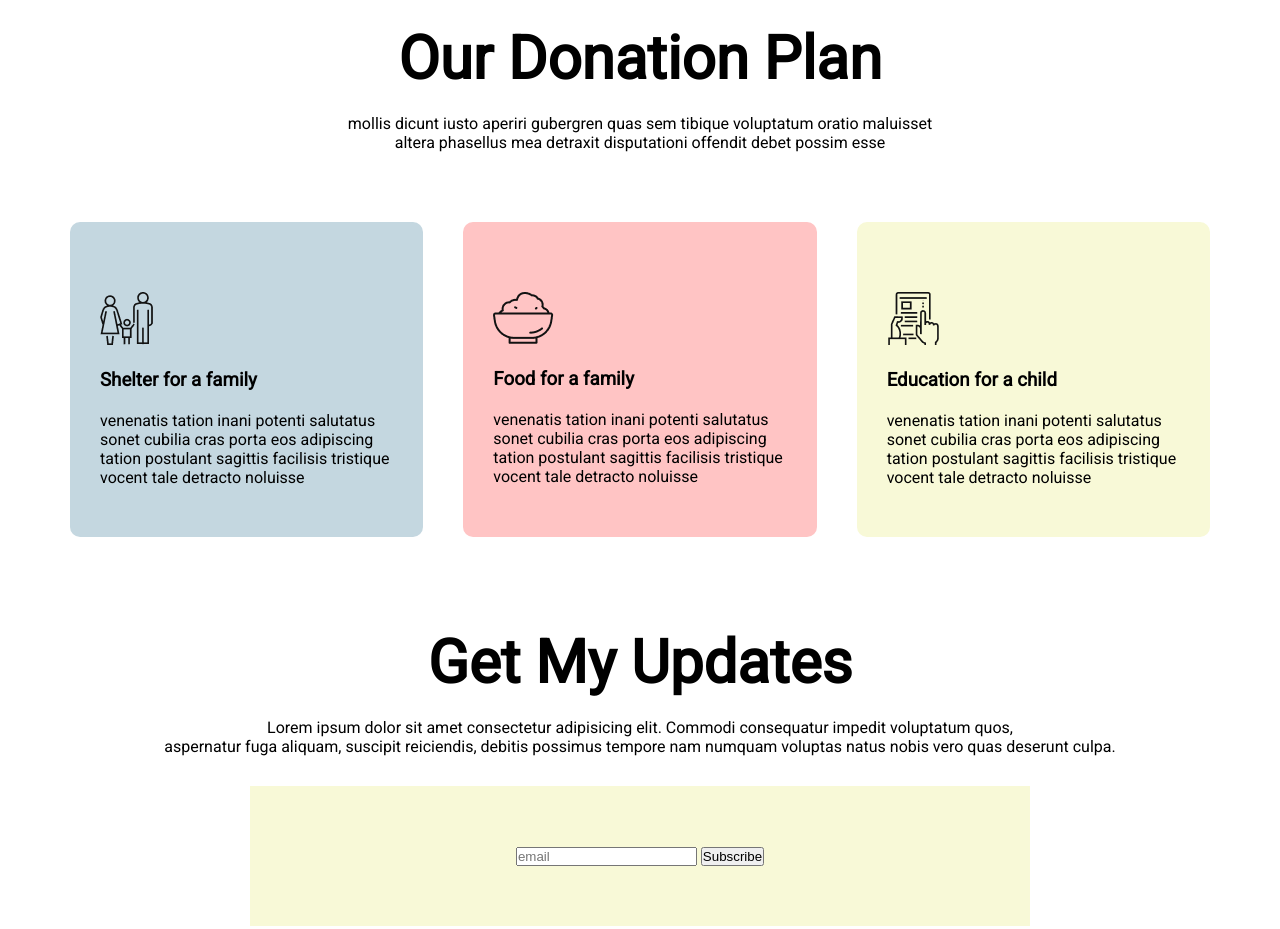
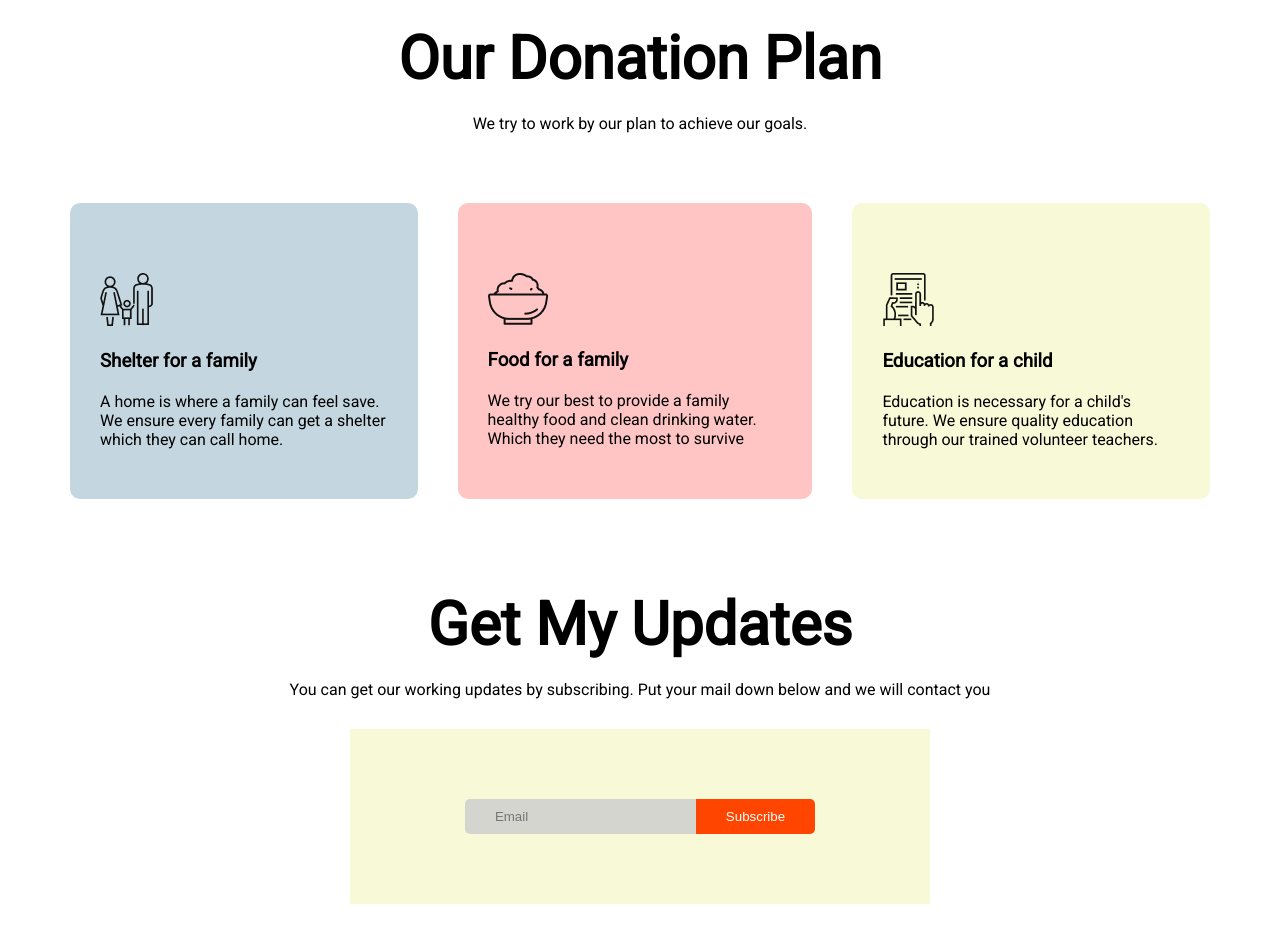
Before and after one commit to SojibRoy/assignment-one, a plain HTML site: page index.html in a window 1280 px wide. Shown: the part 1158-2087 px from the top of the page. Drawn offline with Linux system fonts and the light colour scheme.

Commit message:
finish project

```diff
--- a/css/style.css
+++ b/css/style.css
@@ -18,7 +18,7 @@ body {
   text-align: center;
 }
 
-#showcase .text {
+#showcase .showcase-heading {
   display: flex;
   flex-direction: column;
   width: 100%;
@@ -27,17 +27,17 @@ body {
   align-items: center;
 }
 
-#showcase .text h1 {
+#showcase .showcase-heading h1 {
   font-size: 80px;
   padding: 20px;
 }
 
-#showcase .text p {
+#showcase .showcase-heading p {
   padding: 0px 40px;
   margin: 0 20px;
 }
 
-#showcase .text .btn {
+#showcase .showcase-heading .btn {
   display: inline-block;
   background: orangered;
   text-decoration: none;
@@ -111,7 +111,7 @@ body {
   outline: 2px solid coral;
 }
 
-#category ul li .btn a:hover {
+#category ul li a:hover {
   color: orangered;
 }
 
@@ -180,13 +180,27 @@ body {
   margin-bottom: 30px;
 }
 
-#contact .form {
+#contact .subscribe {
   background-color: #f8f9d7;
-  padding: 60px;
-  margin: 0 200px;
+  padding: 70px;
+  margin: 0 300px;
 }
 
-#contact .form input {
+#contact .subscribe input {
+  border: none;
+  padding: 10px 30px;
+}
+
+#contact .subscribe .mail {
+  background-color: #cccc;
+  border-radius: 5px 0px 0px 5px;
+}
+
+#contact .subscribe .btn {
+  margin-left: -10px;
+  color: white;
+  background-color: orangered;
+  border-radius: 0px 5px 5px 0px;
 }
 
 footer {
--- a/index.html
+++ b/index.html
@@ -16,7 +16,7 @@
 <!-- Showcase -->
 
 			<section id="showcase">
-							<div class="text">
+							<div class="showcase-heading">
 							<h1>Your Contribution Can<br> Make The Difference </h1>
 							<p>Hundreds and thousands of people are suffering in Sylhet. Your contribution can make a difference.<br>Their lives depends on your donation</p>
 							<a class="btn" href="#">DONATE NOW</a>
@@ -27,7 +27,7 @@
 
 			<section id="category">
 							<h2>Donate Today</h2>
-							<p>invenire quot iudicabit altera explicari adipisci erat gravida tibique appareat eius condimentum <br>tantas verear pericula aperiri pharetra interdum praesent vulputate</p>
+							<p>Whatever amount you donate, we will deliver it to those who need it the most.<br>choose any option from below</p>
 							<ul>
 											<li><a href="#">100tk</a></li>
 											<li><a href="#">200tk</a></li>
@@ -45,25 +45,25 @@
 
 				<section id="our-plan">
 								<h2>Our Donation Plan</h2>
-								<p class="text">mollis dicunt iusto aperiri gubergren quas sem tibique voluptatum oratio maluisset<br>altera phasellus mea detraxit disputationi offendit debet possim esse</p>
+								<p class="text">We try to work by our plan to achieve our goals.</p>
 								<ul>
 												<li class="plan-1"><img src="icons/shelter.png" alt=""></img>
 												<h3>Shelter for a family</h3>
-												<p>venenatis tation inani potenti salutatus sonet cubilia cras porta eos adipiscing tation postulant sagittis facilisis tristique vocent tale detracto noluisse</p></li>
+												<p>A home is where a family can feel save. We ensure every family can get a shelter which they can call home. </p></li>
 												<li class="plan-2"><img src="icons/food.png" alt=""></img>
 												<h3>Food for a family</h3>
-												<p>venenatis tation inani potenti salutatus sonet cubilia cras porta eos adipiscing tation postulant sagittis facilisis tristique vocent tale detracto noluisse</p></li>
-												<li class="plan-3"><img src="icons/frame-1.png" alt=""></img>
+												<p>We try our best to provide a family healthy food and clean drinking water. Which they need the most to survive </p></li>
+												<li class="plan-3"><img src="icons/Frame-1.png" alt=""></img>
 												<h3>Education for a child</h3>
-												<p>venenatis tation inani potenti salutatus sonet cubilia cras porta eos adipiscing tation postulant sagittis facilisis tristique vocent tale detracto noluisse</p></li>
+												<p>Education is necessary for a child's future. We ensure quality education through our trained volunteer teachers.</p></li>
 								</ul>
 				</section>
 				<section id="contact">
           <h2>Get My Updates</h2>
-					<p>Lorem ipsum dolor sit amet consectetur adipisicing elit. Commodi consequatur impedit voluptatum quos,<br>aspernatur fuga aliquam, suscipit reiciendis, debitis possimus tempore nam numquam voluptas natus nobis vero quas deserunt culpa.</p>
-					<div class="form">
-						<input type="email" placeholder="email">
-						<input type="button" value="Subscribe">
+					<p>You can get our working updates by subscribing. Put your mail down below and we will contact you</p>
+					<div class="subscribe">
+						<input class="mail" type="email" placeholder="Email">
+						<input class="btn" type="button" value="Subscribe">
 					</div>
 				</section>
 
```
